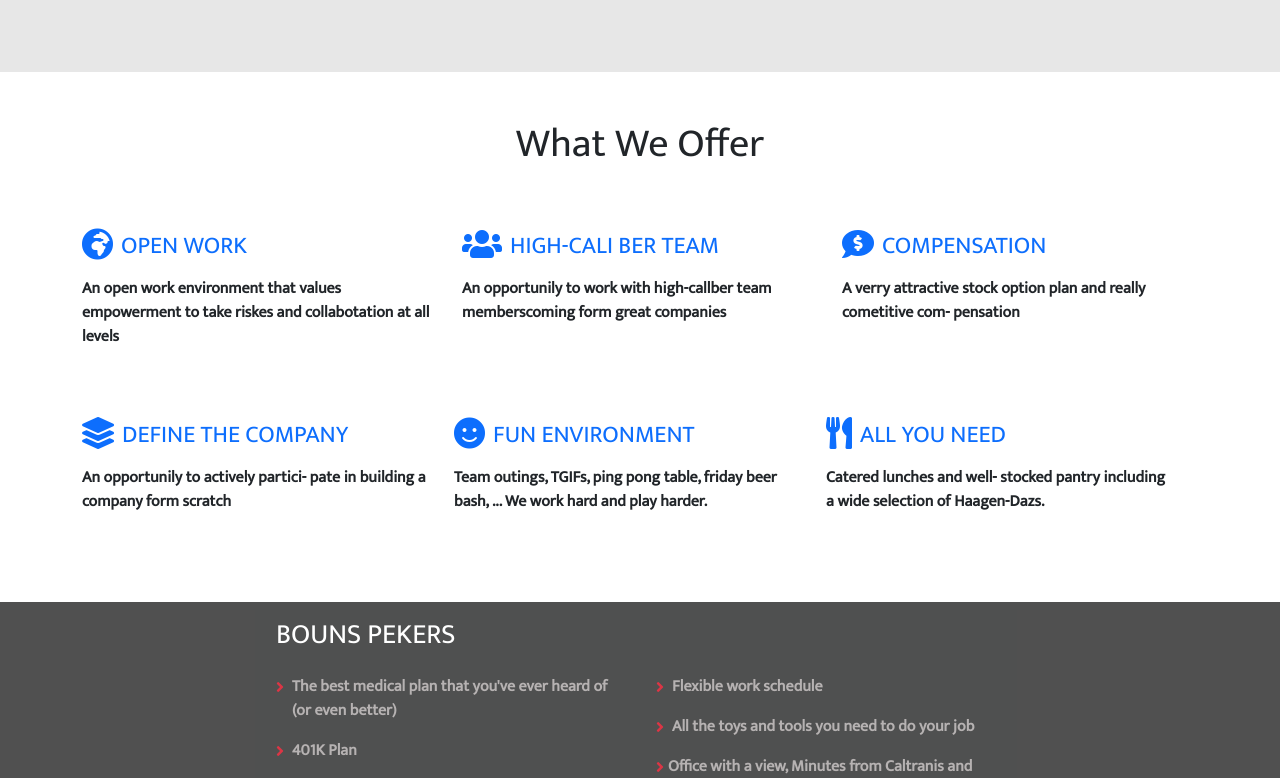
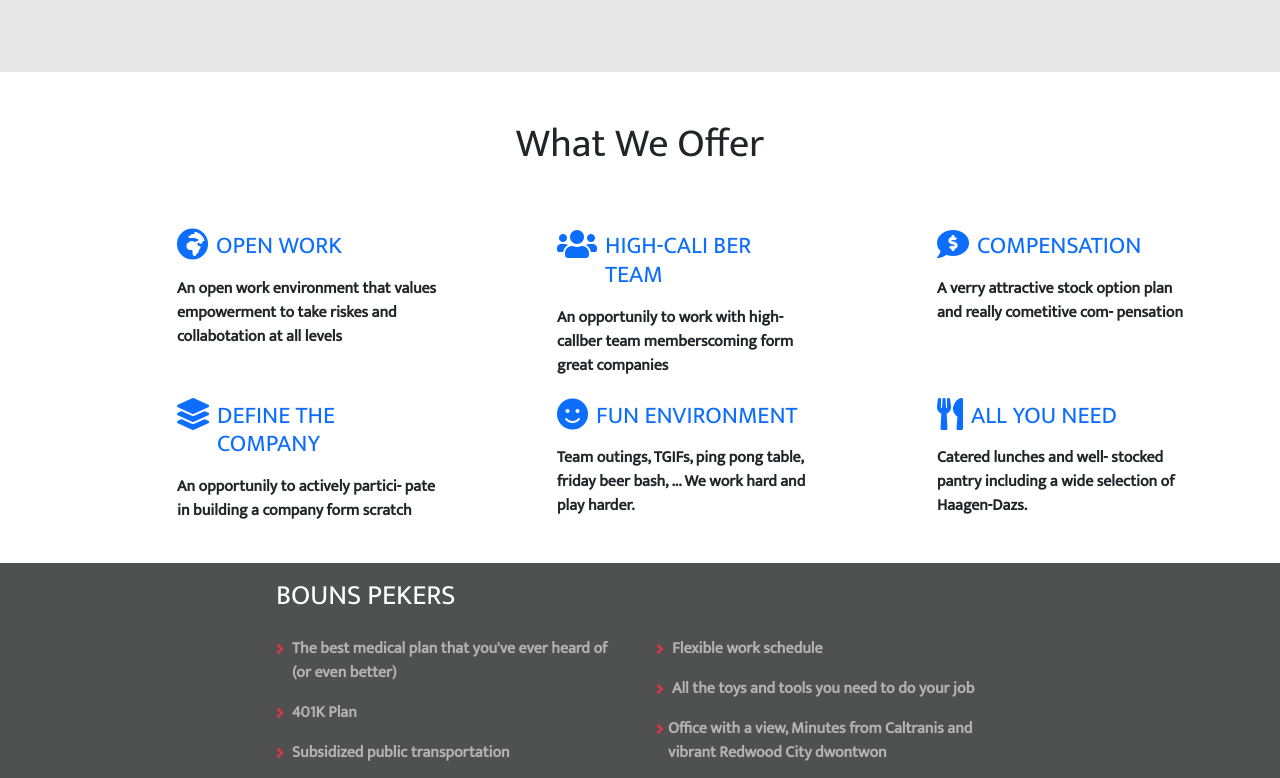
Before and after one commit to MuhammedEssamSayed/task, a plain HTML site: page index.html in a window 1280 px wide. Shown: the part 661-1439 px from the top of the page. Drawn offline with Linux system fonts and the light colour scheme.

Commit message:
new task

```diff
--- a/index.html
+++ b/index.html
@@ -51,10 +51,11 @@
 
     <section class="offers">
       <div class="offers-container container my-4 ">
+
         <div class="row">
 
-          <div class="col-md-4  offer-item mb-5">
-            <div class="offer-head-content d-flex flex-row text-primary">
+          <div class="col-md-3 offset-md-1  offer-item  ">
+            <div class="offer-head-content d-flex flex-row text-primary ">
             <i class="fas fa-globe-africa fa-2x pt-1"></i>
             <h4 class="p-2">OPEN WORK</h4>
        </div>
@@ -64,7 +65,7 @@
     </div>
 
 
-    <div class="col-md-4  offer-item mb-5">
+    <div class="col-md-3 offset-md-1  offer-item ">
        <div class="offer-head-content d-flex flex-row text-primary">
           <i class="fas fa-users fa-2x flex-row pt-1"></i>
           <h4 class="p-2">HIGH-CALI  BER TEAM</h4>
@@ -76,7 +77,7 @@
  </div>
 
 
- <div class="col-md-4  offer-item mb-5">
+ <div class="col-md-3 offset-md-1  offer-item mb-5">
     <div class="offer-head-content d-flex flex-row text-primary">
         <i class="fas fa-comment-dollar fa-2x flex-row pt-1"></i>
         <h4 class="p-2">COMPENSATION</h4>
@@ -89,8 +90,8 @@
 
 
 
-<div class="row ">
-<div class="col-md-4  offer-item mb-5">
+
+<div class="col-md-3 offset-md-1  offer-item">
   <div class="offer-head-content d-flex flex-row text-primary">
     <i class="fas fa-layer-group fa-2x flex-row pt-1"></i>
         <h4 class="p-2">DEFINE THE COMPANY</h4>
@@ -102,7 +103,7 @@
 </div>
 
 
-<div class="col-md-4  offer-item mb-5">
+<div class="col-md-3 offset-md-1  offer-item">
   <div class="offer-head-content d-flex flex-row text-primary">
     <i class="fas fa-smile fa-2x flex-row pt-1"></i>
         <h4 class="p-2">FUN ENVIRONMENT</h4>
@@ -114,7 +115,7 @@
 </div>
 
 
-<div class="col-md-4  offer-item mb-5">
+<div class="col-md-3 offset-md-1  offer-item">
   <div class="offer-head-content d-flex flex-row text-primary">
     <i class="fas fa-utensils fa-2x flex-row pt-1"></i>
         <h4 class="p-2">ALL YOU NEED</h4>
@@ -124,7 +125,6 @@
      </div>
 
     </div>
-</div>
      </div>
   </div>
 </section>
```
